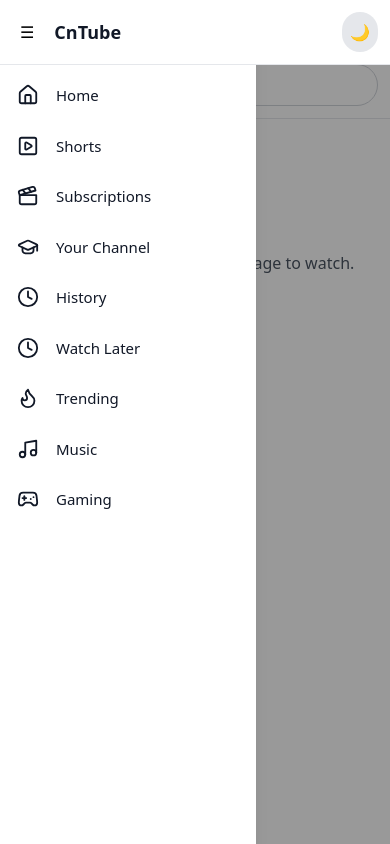
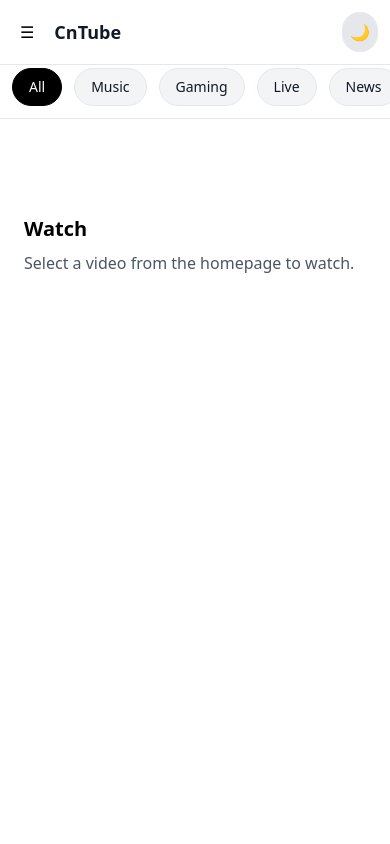
Before and after one commit to Khshreya/Youtube-Clone-Nextjs, a Next.js app: page /watch in a window 390 px wide. Built offline with nearby package versions, Linux system fonts and the light colour scheme.

Commit message:
Update sidebar logic

```diff
--- a/components/CategoryList.js
+++ b/components/CategoryList.js
@@ -1,4 +1,3 @@
-// components/CategoryList.js
 "use client";
 
 import { useUIStore } from "@/store/uiStore";
@@ -28,11 +27,10 @@ export default function CategoryList() {
     <div
       className={`
         z-40 bg-white dark:bg-gray-900 border-b dark:border-gray-700
-        transition-transform duration-300
-        md:sticky md:top-14 md:translate-y-0
+        transition-all duration-300
+        md:sticky md:top-14
         fixed top-14 left-0 right-0
-        ${mobileSidebarOpen ? "translate-y-0" : "-translate-y-full"}
-        md:block
+        ${mobileSidebarOpen ? "hidden md:block" : "block"}
       `}
     >
       <div className="flex gap-3 overflow-x-auto px-3 py-3 scrollbar-hide">
@@ -43,7 +41,7 @@ export default function CategoryList() {
               key={cat}
               onClick={() => {
                 setSelectedCategory(cat);
-                closeMobileSidebar(); // ✅ close on mobile click
+                closeMobileSidebar();
               }}
               className={`px-4 py-2 rounded-full whitespace-nowrap text-sm border transition
                 ${
--- a/components/Sidebar.js
+++ b/components/Sidebar.js
@@ -1,4 +1,3 @@
-// components/Sidebar.js
 "use client";
 
 import {
@@ -14,7 +13,7 @@ import {
 import { useUIStore } from "@/store/uiStore";
 
 export default function Sidebar() {
-  const collapse = useUIStore((s) => s.collapseSidebar); // desktop only
+  const collapse = useUIStore((s) => s.collapseSidebar);
   const mobileSidebarOpen = useUIStore((s) => s.mobileSidebarOpen);
   const toggleMobileSidebar = useUIStore((s) => s.toggleMobileSidebar);
 
@@ -30,42 +29,6 @@ export default function Sidebar() {
     { icon: <Gamepad2 size={22} />, label: "Gaming" },
   ];
 
-  /* ---------------- DESKTOP CONTENT ---------------- */
-  const desktopSidebarContent = (
-    <nav className="mt-4 space-y-1">
-      {items.map((item, i) => (
-        <div
-          key={i}
-          className="flex items-center gap-4 px-4 py-3 hover:bg-gray-100 dark:hover:bg-gray-800 cursor-pointer rounded-xl transition text-gray-900 dark:text-gray-100"
-        >
-          <div className="min-w-[24px] flex justify-center">{item.icon}</div>
-          {!collapse && (
-            <span className="text-[15px] font-medium whitespace-nowrap">
-              {item.label}
-            </span>
-          )}
-        </div>
-      ))}
-    </nav>
-  );
-
-  /* ---------------- MOBILE CONTENT ---------------- */
-  const mobileSidebarContent = (
-    <nav className="mt-4 space-y-1">
-      {items.map((item, i) => (
-        <div
-          key={i}
-          className="flex items-center gap-4 px-4 py-3 hover:bg-gray-100 dark:hover:bg-gray-800 cursor-pointer rounded-xl transition text-gray-900 dark:text-gray-100"
-        >
-          <div className="min-w-[24px] flex justify-center">{item.icon}</div>
-          <span className="text-[15px] font-medium whitespace-nowrap">
-            {item.label}
-          </span>
-        </div>
-      ))}
-    </nav>
-  );
-
   return (
     <>
       {/* ================= DESKTOP SIDEBAR ================= */}
@@ -79,15 +42,34 @@ export default function Sidebar() {
           flex-col overflow-hidden pt-14 z-40
         `}
       >
-        {desktopSidebarContent}
+        <nav className="mt-4 space-y-1">
+          {items.map((item, i) => (
+            <div
+              key={i}
+              className="flex items-center gap-4 px-4 py-3 hover:bg-gray-100 dark:hover:bg-gray-800 cursor-pointer rounded-xl transition"
+            >
+              {item.icon}
+              {!collapse && <span>{item.label}</span>}
+            </div>
+          ))}
+        </nav>
       </aside>
 
       {/* ================= MOBILE SIDEBAR ================= */}
-      {/* ❗ Show ONLY when categories are NOT open */}
-      {!mobileSidebarOpen && (
-        <div className="fixed inset-0 z-40 flex md:hidden">
-          <div className="w-64 h-full bg-white dark:bg-gray-950 shadow-lg pt-14">
-            {mobileSidebarContent}
+      {mobileSidebarOpen && (
+        <div className="fixed inset-0 z-50 flex md:hidden">
+          <div className="w-64 h-full bg-white dark:bg-gray-950 pt-14">
+            <nav className="mt-4 space-y-1">
+              {items.map((item, i) => (
+                <div
+                  key={i}
+                  className="flex items-center gap-4 px-4 py-3 hover:bg-gray-100 dark:hover:bg-gray-800 cursor-pointer rounded-xl"
+                >
+                  {item.icon}
+                  <span>{item.label}</span>
+                </div>
+              ))}
+            </nav>
           </div>
 
           {/* overlay */}
```
